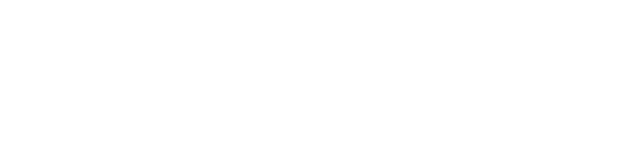
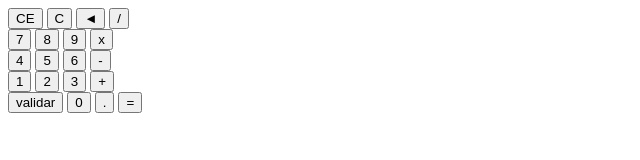
Before and after one commit to dcastle097/parcial_web_II, a plain HTML site: page index.html in a window 1280 px wide. Shown: the whole page, without its empty margins (0-640 px from the left). Drawn offline with Linux system fonts and the light colour scheme.

Commit message:
avance index.html

```diff
--- a/index.html
+++ b/index.html
@@ -7,6 +7,41 @@
     <title>Calculadora JAVASCRIPT</title>
 </head>
 <body>
+    <div>
+        <div>
+            <button class="clear" onClick="document.f1.txtcaja2.value='0'" value="CE"> CE </button>
+            <button class="clear" onClick="document.f1.reset(); blocdel = false;" value="C"> C </button>
+            <button class="clear" onClick="deletecarac()" value="◄"> ◄ </button>
+            <button class="arit" onClick="arit('/')" value="÷">/</button>
 
+        </div>
+        <div>
+
+            <button onclick="escribir(this.value)" value="7">7</button>
+            <button onclick="escribir(this.value)" value="8">8</button>
+            <button onclick="escribir(this.value)" value="8">9</button>
+            <button class="arit" onClick="arit('x')" value="*">x</button>
+        </div>
+        <div>
+            <button onclick="escribir(this.value)" value="4">4</button>
+            <button onclick="escribir(this.value)" value="5">5</button>
+            <button onclick="escribir(this.value)" value="6">6</button>
+            <button class="arit" onClick="arit('-')" value="-">-</button>
+
+        </div>
+        <div>
+                <button onclick="escribir(this.value)" value="1">1</button>
+                <button onclick="escribir(this.value)" value="2">2</button>
+                <button onclick="escribir(this.value)" value="3">3</button>
+                <button class="arit" onClick="arit('+')" value="+">+</button>
+
+        </div>
+        <div>
+            <button value="Validar" onclick="validarcaja2()"> validar</button>
+            <button onclick="escribir(this.value)" value="0"> 0 </button>
+            <button onClick="escribir('.')" value="."> . </button>
+            <button class="igual" onClick="calcular()" value="=">=</button>
+        </div>
+    </div>
 </body>
 </html>
```
